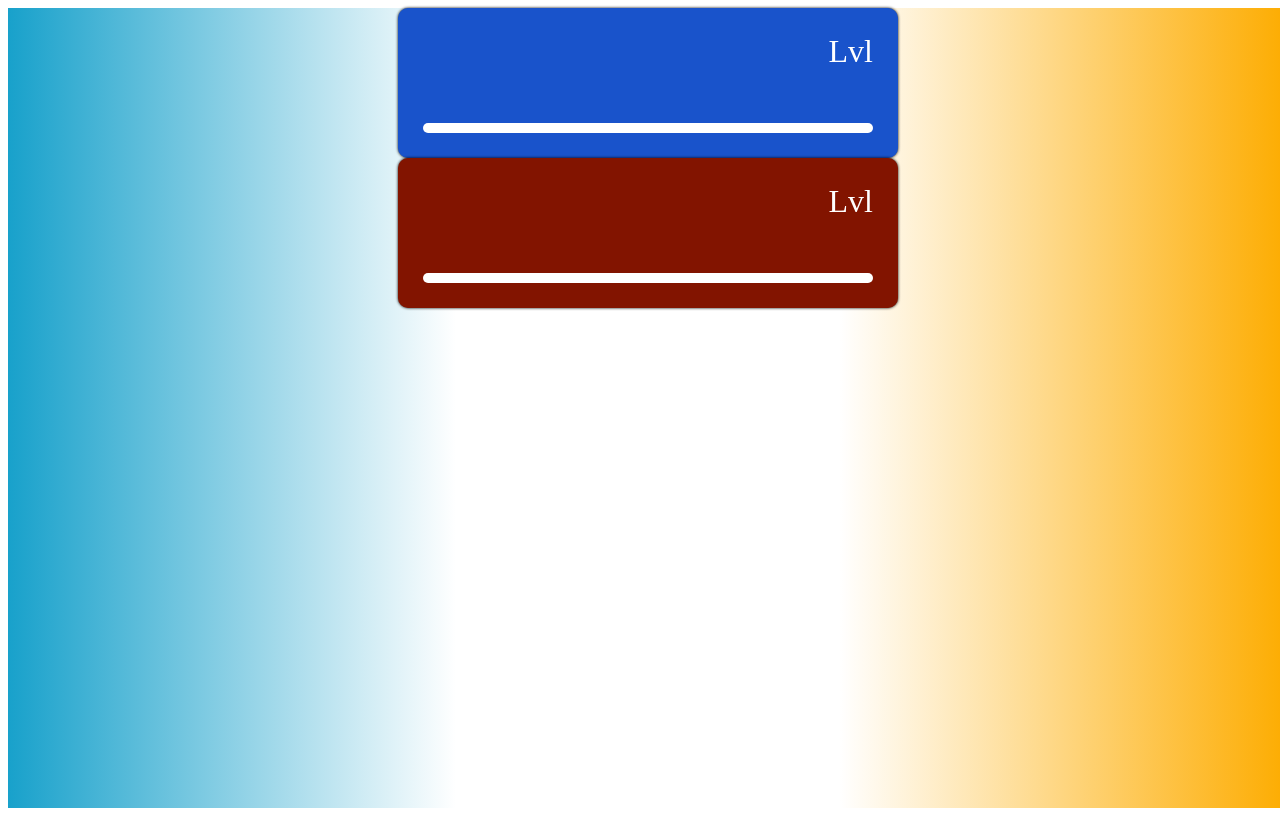
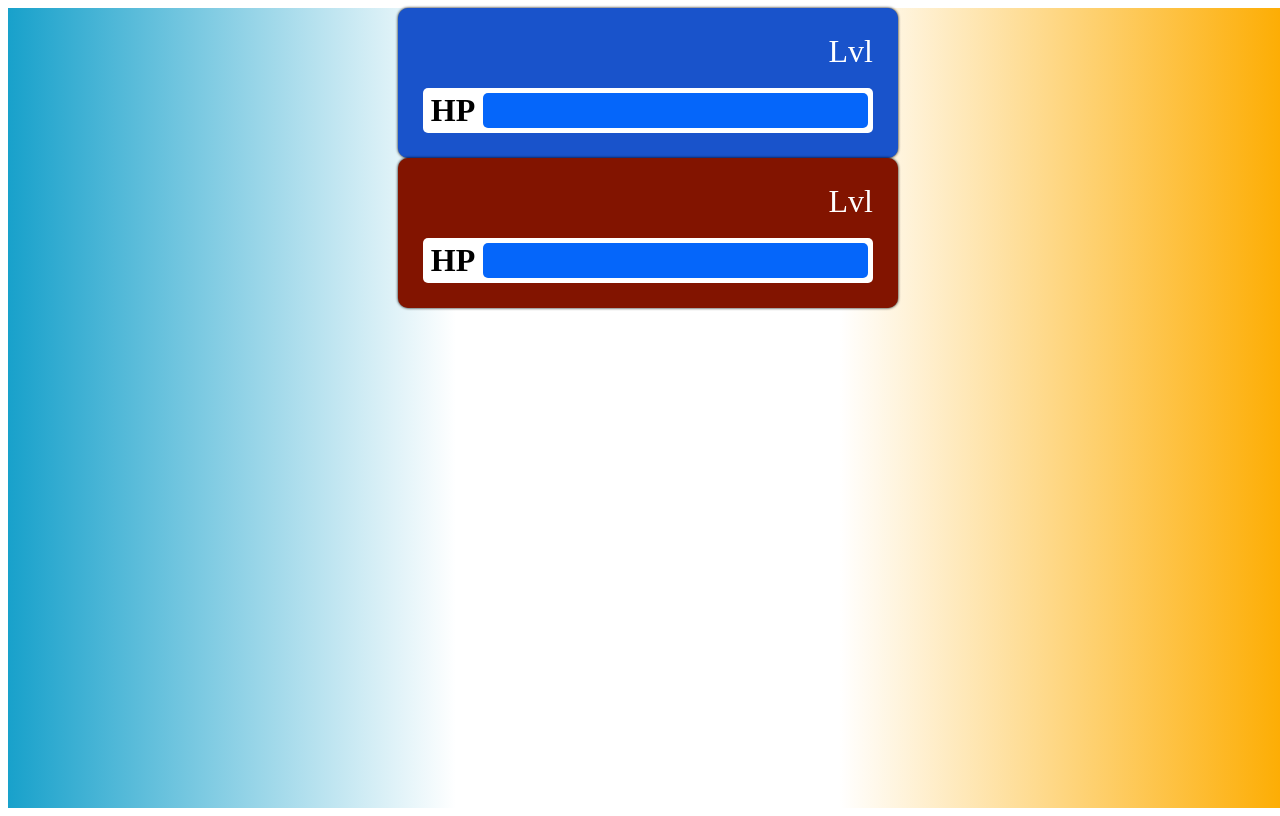
Before and after one commit to youngjerald239/cardbattle, a React (Create React App) app: page / in a window 1280 px wide. Both pictures are taken after a click on the button "Start Game". Built offline with nearby package versions, Linux system fonts and the light colour scheme.

Commit message:
added props value and maxValue

```diff
--- a/src/components/Bar/Bar.js
+++ b/src/components/Bar/Bar.js
@@ -1,5 +1,11 @@
 import styles from './styles.module.css'
 
-export const Bar = ({ label, health, maxHealth}) => {
-    return <div className={styles.main}></div>
+export const Bar = ({ label, value, maxValue}) => {
+    return <div className={styles.main}>
+        <div className={styles.label}>{label}</div>
+
+        <div className={styles.max}>
+            <div className={styles.value} style={{width: `${(value / maxValue) * 100}%`}}></div>
+        </div>
+    </div>
 }
```
